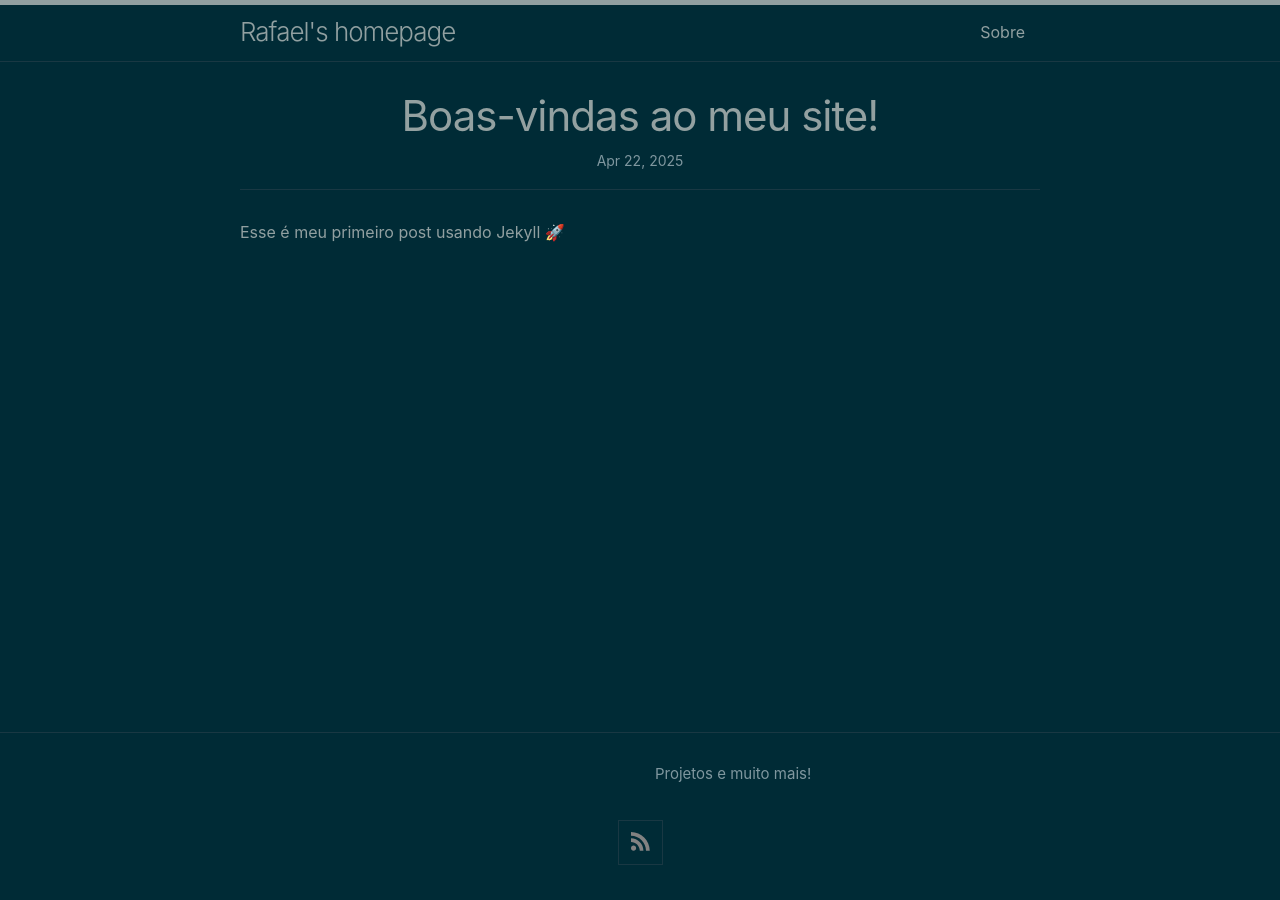
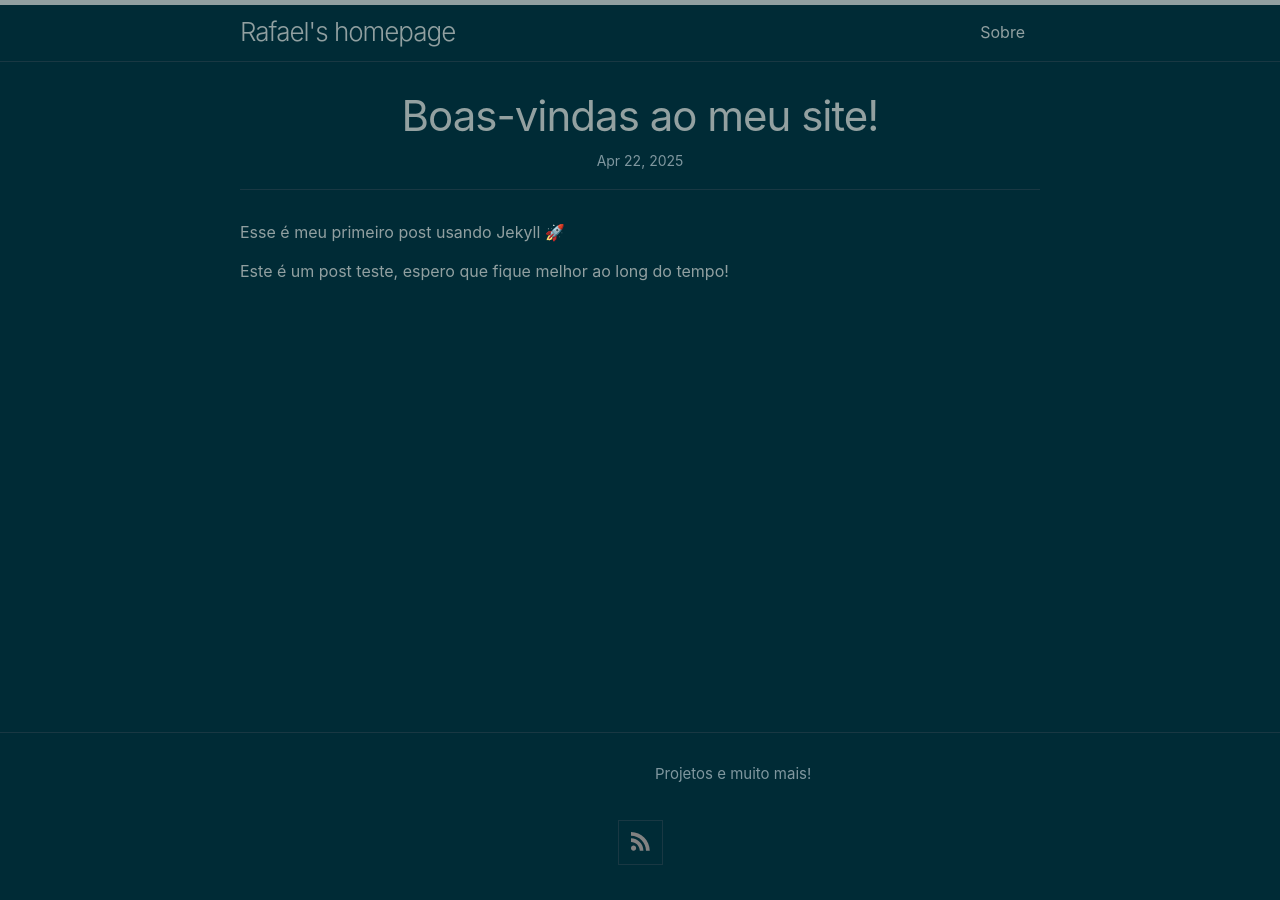
Before and after one commit to rafaelgscc/rafaelgscc.github.io, a Jekyll site: the page built from _posts/2025-22-04-Primeiro-post.md, in a window 1280 px wide. Built offline with Jekyll 4.4.1, drawn with Linux system fonts in a browser that asks for light colours.

Commit message:
adicionando site, tentativa 1

```diff
--- a/_posts/2025-22-04-Primeiro-post.md
+++ b/_posts/2025-22-04-Primeiro-post.md
@@ -5,3 +5,7 @@ date: 2025-04-22
 ---
 
 Esse é meu primeiro post usando Jekyll 🚀
+
+<!--more-->
+
+Este é um post teste, espero que fique melhor ao long do tempo!
```
